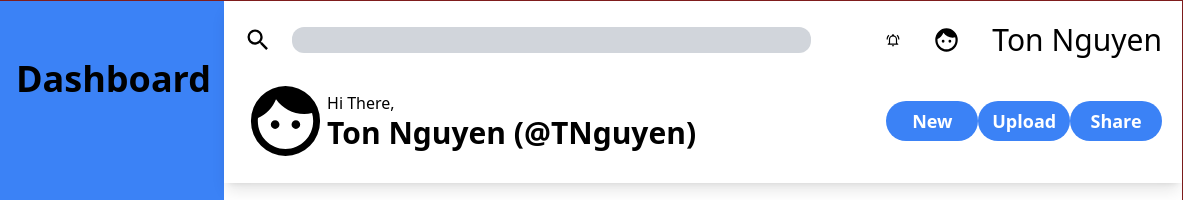
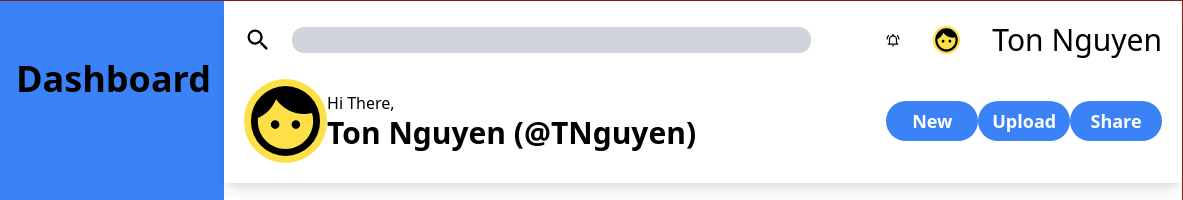
Before and after one commit to noname1112392/odin-admin-dashboard, a website: page src/index.html in a window 1280 px wide. Shown: the top 200 px of the page, 97-1280 px from the left. Drawn offline with Linux system fonts and the light colour scheme.

Commit message:
Edit avatar background color/ add yellow background color

```diff
--- a/src/index.html
+++ b/src/index.html
@@ -75,7 +75,7 @@
                     <!-- Noti / Account -->
                     <div class="flex items-center justify-between w-[30%]">
                         <img src="/img/bell-ring-outline.svg" alt="" class="w-[5%]" />
-                        <img src="/img/face-man.svg" alt="" class="w-[10%]" />
+                        <img src="/img/face-man.svg" alt="" class="w-[10%] bg-yellow-300 rounded-full" />
                         <h1 class="font-medium text-3xl">Ton Nguyen</h1>
                     </div>
                 </div>
@@ -83,7 +83,7 @@
                 <div class="flex">
                     <!-- Profile content -->
                     <div class="flex items-center w-[70%]">
-                        <img src="/img/face-man.svg" alt="" class="w-[13%]" />
+                        <img src="/img/face-man.svg" alt="" class="w-[13%] rounded-full bg-yellow-300" />
                         <div>
                             <h5 class="font-medium">Hi There,</h5>
                             <h1 class="font-bold text-3xl">Ton Nguyen (@TNguyen)</h1>
```
